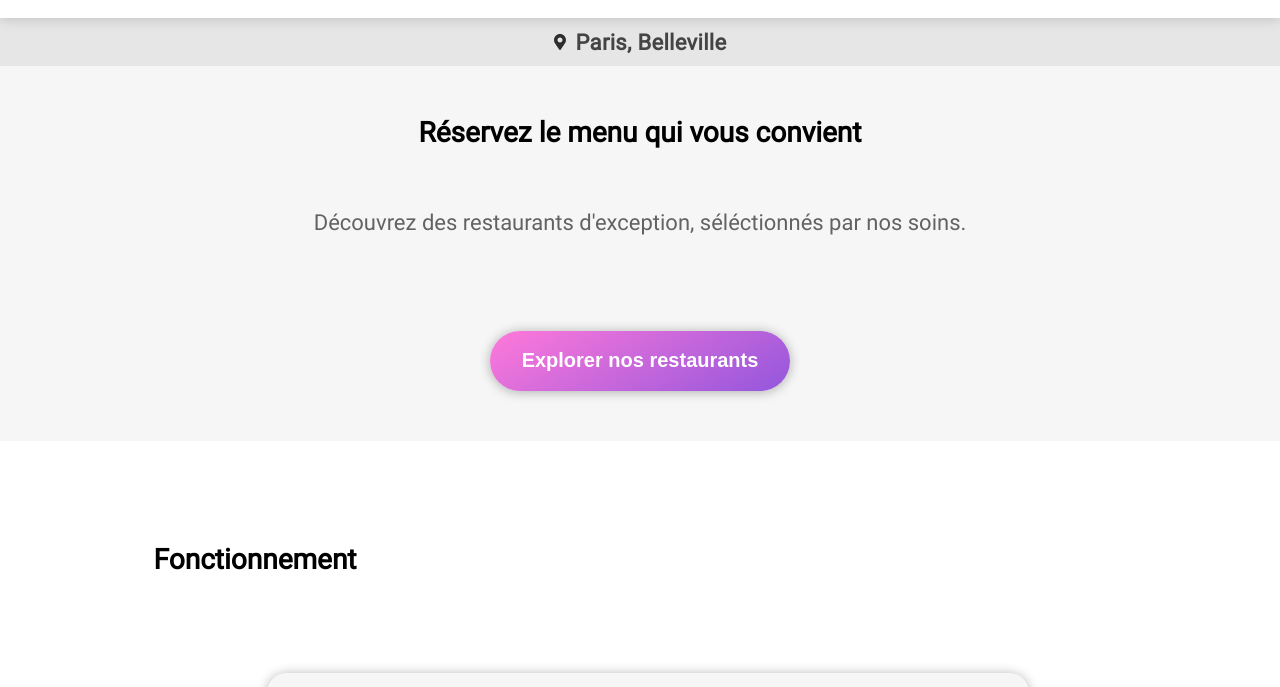
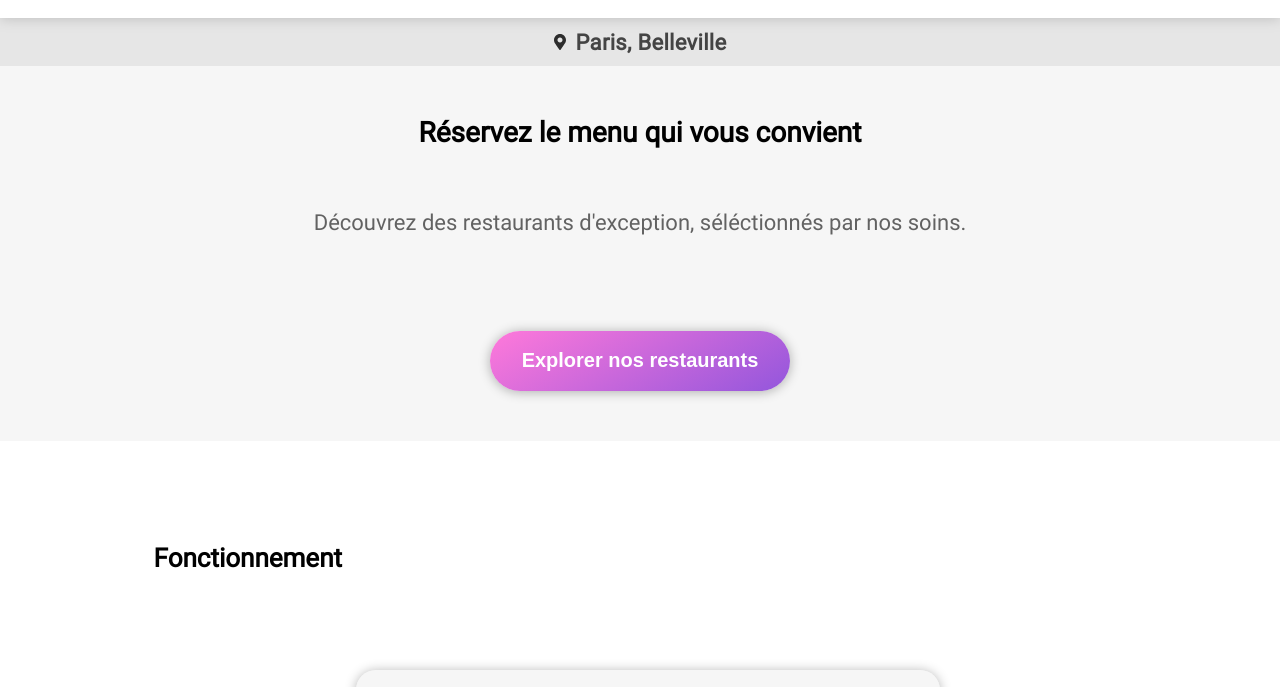
Before and after one commit to LKurdi292/LoraKurdi_3_09022021, a website: page index.html in a window 1280 px wide. Shown: the part 120-807 px from the top of the page. Drawn offline with nearby package versions, Linux system fonts and the light colour scheme; files that its build step writes are made by us from their sources.

Commit message:
Animation Check OK et MediaQ tablet&desktop

```diff
--- a/sass/components/_boutons.scss
+++ b/sass/components/_boutons.scss
@@ -8,7 +8,7 @@
 	border-radius: 100px;
 	transition: opacity 300ms ease-in-out;
 	@extend %shadow;
-	@include tablet {
+	@include responsive('tablet') {
 		width: 300px;
 	}
 
@@ -27,7 +27,7 @@
 		font-weight: bold;
 		font-size: 18px;
 		background: linear-gradient(150deg, color(secondary), color(primary));
-		@include tablet {
+		@include responsive('tablet') {
 			font-size: 20px;
 		}
 
--- a/sass/components/_coeur.scss
+++ b/sass/components/_coeur.scss
@@ -1,7 +1,7 @@
 @import "../utils/variables";
 @import "../utils/mixins";
 
-/* Le coeur et ses animations - battements par défaut et remplissage au hover* - Accueil */
+/* Le coeur et son animation 'battements' - Accueil */
 .coeur {
 	position: relative;
     margin: auto;
@@ -10,7 +10,7 @@
     transform: rotate(45deg);
 	background-color: color(secondary_light);
 	animation: beat 1s infinite;
-	@include tablet {
+	@include responsive('tablet') {
 		width: 25px;
 		height: 25px;
 	}
--- a/sass/layout/_footer.scss
+++ b/sass/layout/_footer.scss
@@ -9,7 +9,7 @@
 	height: 25vh;
 	background-color: color(footer);
 	// border: 1px dashed red;
-	@include tablet {
+	@include responsive('tablet') {
 		height: 35vh;
 	}
 
@@ -20,12 +20,15 @@
 		padding: 5% 0 0 0;
 		font-weight: 600;
 		letter-spacing: 0.02em;
-		@include tablet {
+		@include responsive('tablet') {
 			width: 75%;
+			margin: 0 auto;
 			font-size: 20px;
 		}
-		@include desktop {
+		@include responsive('desktop') {
 			padding: 3% 0 0 0;
+			width: 80%;
+			margin: 0 auto;
 		}
 
 		.fas {
@@ -35,7 +38,7 @@
 
 		> *:not(:last-child) {
 			margin-bottom: 8px;
-			@include tablet {
+			@include responsive('tablet') {
 				margin-bottom: 20px;
 			}
 		}
@@ -54,7 +57,7 @@
 			font-size: 20px;
 			font-weight: lighter;
 			// border: 1px solid red;
-			@include tablet {
+			@include responsive('tablet') {
 				font-size: 26px;
 				margin:  0 0 2rem;
 			}
@@ -75,7 +78,7 @@
 
 			li:not(:last-child) {
 				margin-bottom: 10px;
-				@include tablet {
+				@include responsive('tablet') {
 					margin-bottom: 20px;
 				}
 			}
--- a/sass/layout/_header.scss
+++ b/sass/layout/_header.scss
@@ -12,7 +12,7 @@
 	background-color: white;
 	@extend %shadow;
 
-	@include desktop {
+	@include responsive('desktop') {
 		padding: 3% 18%;
 	}
 
@@ -24,7 +24,7 @@
 		width: 200px;
 		height: auto;
 		transform: scale(0.9);
-		@include desktop {
+		@include responsive('desktop') {
 			width: 250px;
 		}
 	}
--- a/sass/pages/_accueil.scss
+++ b/sass/pages/_accueil.scss
@@ -85,6 +85,11 @@
 	justify-content: center;
 	align-items: center;
 	// border: 1px solid green;
+	@include responsive('desktop') {
+		height: 8vh;
+		width: 80%;
+		margin: 0 auto;
+	}
 
 	&__markerContainer {
 		display: flex;
@@ -95,6 +100,10 @@
 			margin: 0 10px 0 0;
 			width: 12px;
 			opacity: 0.8;
+			@include responsive('desktop') {
+				width: 25px;
+				margin: 0;
+			}
 		}
 	}
 
@@ -105,8 +114,11 @@
 		font-family: 'roboto';
 		letter-spacing: 0.02rem;
 		opacity: 0.7;
-		@include tablet {
+		@include responsive('tablet') {
 			font-size: 22px;
+		}
+		@include responsive('desktop') {
+			margin-left: 2rem;
 		}
 	}
 }
@@ -118,6 +130,11 @@
 	padding: 0 3%;
 	background-color: color(grisGlace);
 	// border: 1px solid black;
+	@include responsive('desktop') {
+		padding: 0;
+		width: 80%;
+		margin: 0 auto;
+	}
 
 	&__contentContainer {
 		padding: 50px 0;
@@ -132,7 +149,7 @@
 			font-size: 24px;
 			font-weight: 1000;
 			// border: 1px solid red;
-			@include tablet {
+			@include responsive('tablet') {
 				font-size: 28px;
 			}
 		}
@@ -144,7 +161,7 @@
 			font-size: 18px;
 			opacity: 0.6;
 			// border: 1px solid red;
-			@include tablet {
+			@include responsive('tablet') {
 				font-size: 22px;
 			}
 		}
@@ -157,8 +174,11 @@
 	font-family: 'roboto';
 	padding: 8% 6%;
 	// border: 1px solid blue;
-	@include tablet {
+	@include responsive('tablet') {
 		padding: 8% 12%;
+	}
+	@include responsive('desktop') {
+		padding: 4% 10%;
 	}
 
 	img {
@@ -169,9 +189,11 @@
 	h2 {
 		margin: 0 0 10% 0;
 		font-weight: bold;
-		@include tablet {
-			font-size: 28px;
-			//text-align: center;
+		@include responsive('tablet') {
+			font-size: 26px;
+		}
+		@include responsive('desktop') {
+			margin-bottom: 5%;
 		}
 	}
 
@@ -179,13 +201,19 @@
 		display: flex;
 		align-items: center;
 		width: 100%;
-		@include tablet {
+		@include responsive('tablet') {
 			width: 80%;
 			margin: auto;
 		}
-		// @include middle {
-		// 	width: 75%;
-		// }
+		@include responsive('smallDesktop') {
+			width: 600px;
+		}
+		@include responsive('desktop') {
+			width: 450px;
+			&:not(:last-child) {
+				margin: 4% auto;
+			}
+		}
 
 		.numContainer {
 			width: 25px;
@@ -197,7 +225,7 @@
 			background-color: color(primary);
 			z-index: 2;
 			margin: 0 0 5% 0;
-			@include tablet {
+			@include responsive('tablet') {
 				width: 30px;
 				height: 30px;
 			}
@@ -206,7 +234,7 @@
 				color: white;
 				margin: 0;
 				font-size: 13px;
-				@include tablet {
+				@include responsive('tablet') {
 					font-size: 16px;
 				}
 			}
@@ -225,9 +253,9 @@
 			border-radius: 20px;
 			margin: 0 0 5% -0.8rem;
 			@extend %shadow;
-			@include tablet {
+			@include responsive('tablet') {
 				height: 90px;
-				font-size: 20px;
+				font-size: 18px;
 			}
 
 			p {
@@ -266,16 +294,27 @@
 .restaurants {
 	background-color: color(grisGlace);
 	padding: 10%;
-	@include tablet {
+	@include responsive('tablet') {
 		padding: 10% 12%;
+	}
+	@include responsive('smallDesktop') {
+		padding: 10% 18%;
+	}
+
+	@include responsive('desktop') {
+		padding: 4% 0 8% 0;
 	}
 
 	h2 {
 		font-family: 'roboto';
 		font-weight: bold;
 		margin: 0 0 6% 0;
-		@include tablet {
-			font-size: 28px;
+		@include responsive('tablet') {
+			font-size: 26px;
+		}
+		@include responsive('desktop') {
+			width: 80%;
+			margin: 0 auto 6%;
 		}
 	}
 
@@ -283,8 +322,17 @@
 		margin: 0 0 5% 0;
 		display: flex;
 		flex-direction: column;
-		justify-content: space-around;
-		// border: 1px dashed red;
+		align-items: space-around;
+		//border: 1px dashed red;
+
+		@include responsive('desktop') {
+			width: 80%;
+			margin: auto;
+			flex-direction: row;
+			flex-wrap: wrap;
+			justify-content: space-between;
+			align-items: center;
+		}
 
 		.card {
 			width: 100%;
@@ -293,18 +341,25 @@
 			border-radius: 15px;
 			cursor: pointer;
 			@extend %shadow;
-			// border: 1px blue solid;
+			//border: 1px blue solid;
 
 			&:hover {
-				transform: scale(1.01);
 				@extend %shadowHover;
 			}
 
-			@include tablet {
+			@include responsive('tablet') {
 				width: 90%;
 				margin: 6% auto;
 			}
 
+			@include responsive('smallDesktop') {
+				width: 500px;
+			}
+
+			@include responsive('desktop') {
+				margin: 2% auto;
+				width: 450px;
+			}
 			a {
 				display: block;
 				width: 100%;
@@ -321,7 +376,7 @@
 	height: 75%;
 	border-radius: 15px 15px 0 0;
 	// border: 1px solid orange;
-	@include tablet {
+	@include responsive('tablet') {
 		height: 65%;
 	}
 }
@@ -329,7 +384,7 @@
 	background: url('../images/restaurants/resto_la-palette-du-gout.jpg') no-repeat;
 	background-size: cover;
 	background-position: 95% 90%;
-	@include tablet {
+	@include responsive('tablet') {
 		background-position: 95% 75%;
 	}
 }
@@ -356,7 +411,7 @@
 	padding: 1% 0 1% 4%;
 	display: flex;
 	justify-content: space-between;
-	@include tablet {
+	@include responsive('tablet') {
 		height: 35%;
 	}
 
@@ -369,7 +424,7 @@
 			margin: 2% 0 0 0;
 			font-family: 'roboto';
 			font-size: 18px;
-			@include tablet {
+			@include responsive('tablet') {
 				font-size: 22px;
 			}
 		}
@@ -396,9 +451,9 @@
 	@extend %shadow;
 	background-color: color(tertiary);
 	color: color(couleurNouveau);
-	@include tablet {
-		height: 25px;
-		font-size: 20px;
+	@include responsive('tablet') {
+		height: 15px;
+		font-size: 16px;
 		top: 20px;
 		right: 20px;
 	}
--- a/sass/pages/_resto.scss
+++ b/sass/pages/_resto.scss
@@ -1,5 +1,3 @@
-
-
 /* Section image*/
 
 figure.resto-pic {
@@ -8,10 +6,10 @@ figure.resto-pic {
 	display: flex;
 	max-width: 100%;
 	margin: 0;
-	@include tablet {
+	@include responsive('tablet') {
 		height: 50vh;
 	}
-	@include desktop {
+	@include responsive('desktop') {
 		height: 60vh;
 		max-width: 80%;
 		margin: auto;
@@ -35,13 +33,13 @@ section.menu {
 	position: relative;
 	//border: 1px red dashed;
 
-	@include tablet {
+	@include responsive('tablet') {
 		padding: 4% 10%;
 	}
-	@include desktop {
+	@include responsive('desktop') {
 		width: 80%;
 		margin: -4rem auto 0 auto;
-		padding: 4% 0 8% 0;
+		padding: 4% 0;
 	}
 
 	.menu__header {
@@ -51,9 +49,9 @@ section.menu {
 		margin: 5% 0;
 		//border: 1px green dashed;
 
-		@include desktop {
+		@include responsive('desktop') {
 			justify-content: flex-start;
-			margin: 2% 0 8% 0;
+			margin: 0 0 8% 0;
 		}
 
 		h2 {
@@ -63,7 +61,7 @@ section.menu {
 			font-size: 28px;
 			margin: 0;
 			//border: 1px blue dashed;
-			@include desktop {
+			@include responsive('desktop') {
 				font-size: 40px;
 				margin: 0 8% 0 4%;
 			}
@@ -78,7 +76,7 @@ section.menu {
 			background-color: black;
 			//border: blue 1px dashed;
 
-			@include tablet {
+			@include responsive('tablet') {
 				margin-right: 45px;
 			}
 
@@ -137,7 +135,7 @@ section.menu {
 		padding: 0;
 		//border: 1px black dashed;
 
-		@include desktop {
+		@include responsive('desktop') {
 			display: flex;
 			justify-content: space-around;
 			align-items: center;
@@ -145,13 +143,15 @@ section.menu {
 
 		.submenu {
 			// border: orange 1px dashed;
+			/* Animation d'apparition successive */
+
 
 			&:not(:last-child) {
 				margin: 8% 0;
-				@include tablet {
+				@include responsive('tablet') {
 					margin: 0;
 				}
-				@include desktop {
+				@include responsive('desktop') {
 					margin: 0;
 				}
 			}
@@ -165,7 +165,7 @@ section.menu {
 				margin: 0;
 				position: relative;
 				padding-bottom: 0.5rem;
-				@include tablet {
+				@include responsive('tablet') {
 					font-size: 20px;
 					margin-bottom: 5%;
 				}
@@ -193,7 +193,7 @@ section.menu {
 	align-items: center;
 	overflow: hidden;
 	@extend %shadow;
-	@include tablet {
+	@include responsive('tablet') {
 		width: 370px;
 	}
 
@@ -204,6 +204,7 @@ section.menu {
 		overflow: hidden;
 		white-space: nowrap;
 		text-overflow: ellipsis;
+		transition: all 450ms ease-in-out;
 
 		p {
 			width: 100%;
@@ -212,6 +213,7 @@ section.menu {
 			white-space: nowrap;
 			overflow: hidden;
 			text-overflow: ellipsis;
+			transition: all 450ms ease-in-out
 		}
 		p:not(:last-child) {
 			font-size: 16px;
@@ -225,15 +227,15 @@ section.menu {
 		font-family: 'roboto';
 		height: 100%;
 		padding-bottom: 7%;
-		width: 10%;
-		margin: 0 0.5rem 0 1rem;
+		width: 50px;
+		margin: 0 0.2rem 0 1rem;
 		text-align: center;
 		display: flex;
 		flex-direction: column;
 		justify-content: flex-end;
-		// align-self: center;
 		opacity: 0.8;
 		transition: all 450ms ease-in-out;
+		//border: 1px dashed orange;
 	}
 
 	.checkContainer {
@@ -246,7 +248,7 @@ section.menu {
 		border-radius: 0 15px 15px 0;
 		background-color: color(tertiary);
 		transition: all 450ms ease-in-out;
-		//border: 1px dashed black;
+		//border: 1px dashed blue;
 
 		.checkRoundContainer {
 			font-size: 18px;
@@ -274,6 +276,8 @@ section.menu {
 /* Les animations au hover pour le desktop et au clic/focus pour le mobile */
 .card {
 	&:hover, &:focus, &:focus-within, &:active {
+		cursor: pointer;
+
 		.texte {
 			width: 85%;
 			white-space: nowrap;
@@ -290,7 +294,6 @@ section.menu {
 
 		.checkContainer {
 			transform: translateX(-66px);
-
 			.checkRoundContainer {
 				transform: rotate(0deg);
 			}
@@ -306,10 +309,10 @@ section.buttonSection {
 	display: flex;
 	justify-content: center;
 	align-items: center;
-	@include tablet {
+	@include responsive('tablet') {
 		height: 20vh;
 	}
-	@include desktop {
+	@include responsive('desktop') {
 		width: 80%;
 		margin: auto;
 	}
--- a/sass/utils/_functions.scss
+++ b/sass/utils/_functions.scss
@@ -2,8 +2,3 @@
 @function color($color_name) {
 	@return map-get($colors, $color_name);
 }
-
-/* MQ */
-@function width($device) {
-	@return map-get($breakpoints , $device )
-}
--- a/sass/utils/_mixins.scss
+++ b/sass/utils/_mixins.scss
@@ -1,25 +1,16 @@
 /* Media Queries */
 
-@mixin tablet {
-	@media (min-width: #{width(tablet)}) {
+@mixin responsive($name) {
+	// Vérifier que la clé existe dans la map
+	@if map-has-key($breakpoints, $name) {
+	  // créer la media query
+	  @media #{inspect(map-get($breakpoints, $name))} {
 		@content;
+	  }
+	}
+	// warning si la clé n'existe pas dans la map
+	@else {
+	  @warn "Unfortunately, no value could be retrieved from `#{$breakpoint}`. "
+		  + "Please make sure it is defined in `$breakpoints` map (variables.scss).";
 	}
 }
-
-@mixin middle {
-	@media (min-width: #{width(middle)}) {
-		@content;
-	}
-}
-
-@mixin desktop {
-	@media (min-width: #{width(desktop)}) {
-		@content;
-	}
-}
-
-@mixin LGdesktop {
-	@media (min-width: #{width(LGdesktop)}) {
-		@content;
-	}
-}
--- a/sass/utils/_variables.scss
+++ b/sass/utils/_variables.scss
@@ -7,7 +7,7 @@ $colors: (
 	couleurNouveau: #2F8373,
 	grisGlace: rgba(237, 237, 237, 0.5),
 	grisPerle: rgba(206, 206, 206, 0.5),
-	bg-menu: rgba(246, 246, 246,1),
+	bg-menu: rgba(246, 246, 246, 1),
 	grisPerle_dark: darken(rgba(206, 206, 206, 0.5), 10%),
 	footer: rgb(58, 56, 56)
 );
@@ -17,11 +17,12 @@ $colors: (
 }
 
 %shadowHover {
-	box-shadow:	-1px -1px 6px rgba(0, 0, 0, .5);
+	box-shadow:	-1px -1px 8px rgba(0, 0, 0, .8);
 }
 
 $breakpoints: (
-	tablet: 600px,
-	desktop: 1430px,
-	LGdesktop: 1920px
+	'tablet' : (min-width: 600px),
+	'smallDesktop': (min-width: 1000px),
+	'desktop': (min-width: 1430px),
+	//LGdesktop: 1920px
 );
```
Also changed, not shown: css/style.css, html_pages/resto-1_palette-du-gout.html (line endings or trailing spaces), 1 other file.
